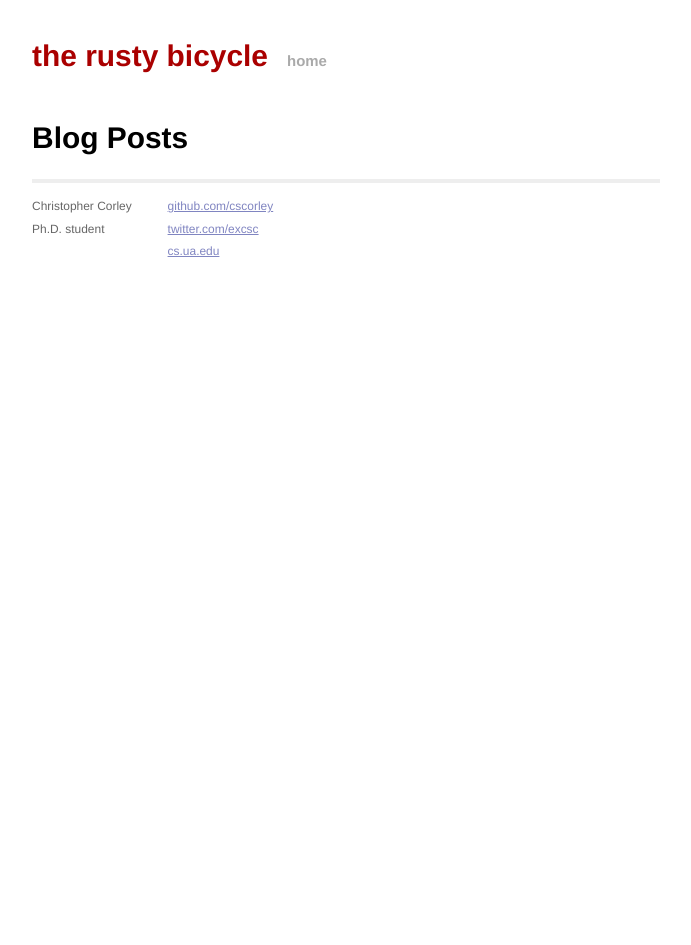
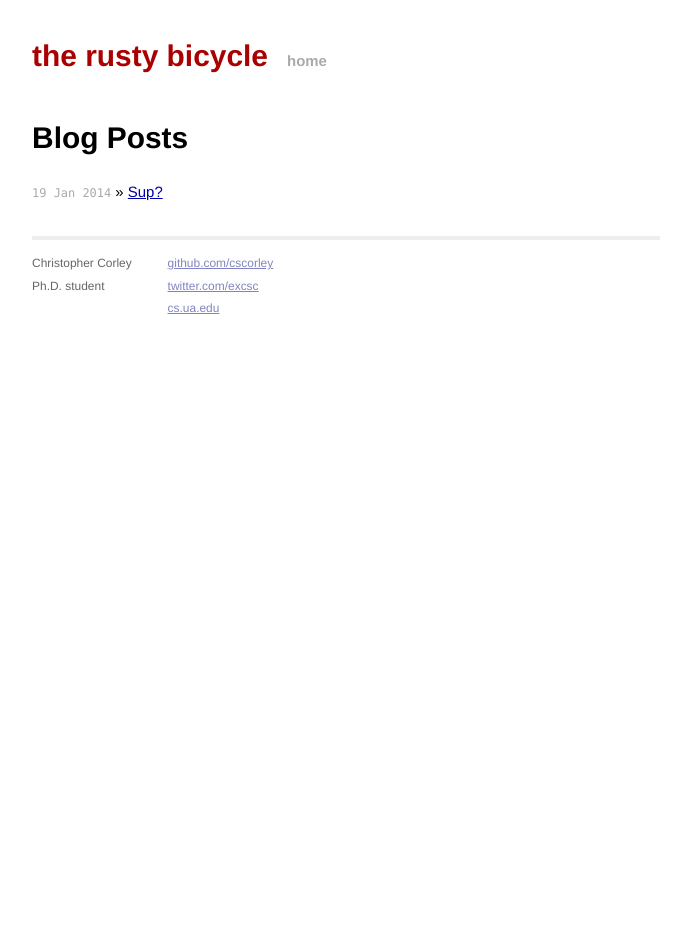
Before and after one commit to jamesdamon/cscorley, a Jekyll site: the page built from index.html, in a window 1280 px wide. Shown: the whole page, without its empty margins (294-985 px from the left). Built offline with Jekyll 4.4.1, drawn with Linux system fonts in a browser that asks for light colours; Markdown is read by kramdown in place of the engine named in the settings.

Commit message:
Poosh buttan

```diff
--- a/_drafts/sup.markdown
+++ b/_posts/2014-01-19-sup.markdown
@@ -507,7 +507,7 @@ For the most part, sup usage in this setup is pretty close to what's
 described in the [New User Guide]. There is one variation, however.
 Archiving.
 
-### ~~Archiving~~ Deleting
+### <s>Archiving</s> Deleting
 
 In sup, we won't archive anything. Gmail and OfflineIMAP handles that
 for us. All we have to do is remove emails from the `INBOX` so our
```
